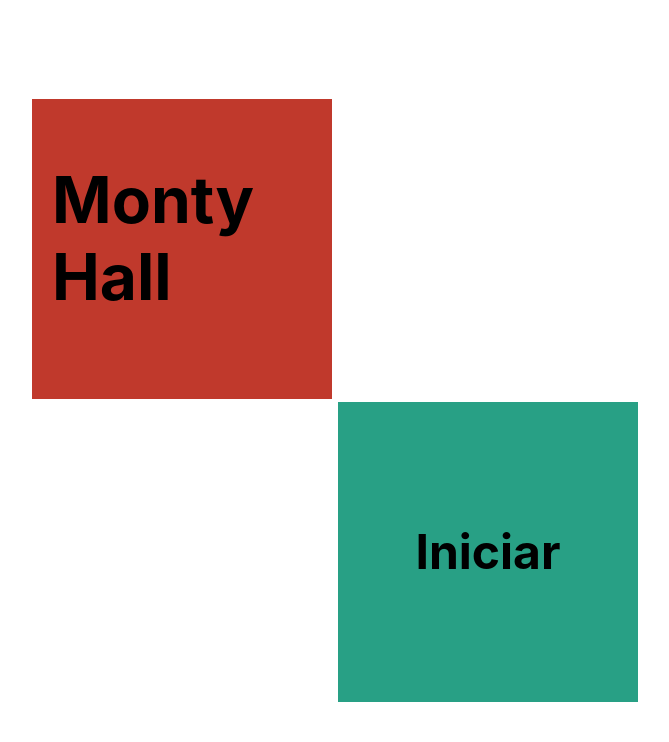
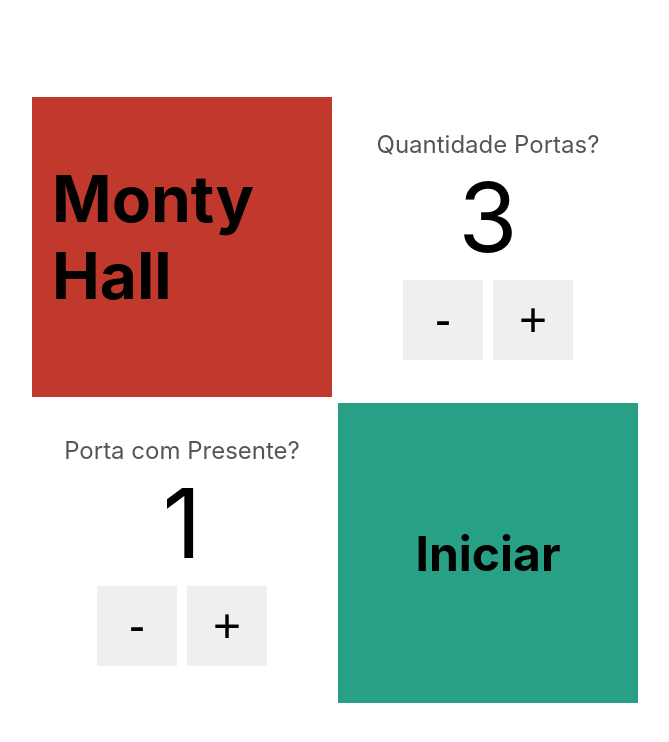
Before and after one commit to sajermann/MontyHall, a Next.js app: page / in a window 1280 px wide. Shown: the top 742 px of the page, without its empty margins (305-974 px from the left). Built offline with nearby package versions, Linux system fonts and the light colour scheme.

Commit message:
projeto finalizado

```diff
--- /dev/null
+++ b/components/InputNumber/index.module.css
@@ -0,0 +1,32 @@
+.inputNumber {
+  display: flex;
+  color: #000;
+  flex-direction: column;
+  align-items: center;
+  justify-content: center;
+  flex: 1;
+}
+
+.text {
+  color: #555;
+  font-size: 1.5rem;
+}
+
+.value {
+  font-size: 6rem;
+}
+
+.buttons {
+  display: flex;
+}
+
+.btn {
+  display: flex;
+  justify-content: center;
+  align-items: center;
+  font-size: 3rem;
+  height: 80px;
+  width: 80px;
+  margin: 5px;
+  border: none;
+}
--- /dev/null
+++ b/components/InputNumber/index.tsx
@@ -0,0 +1,27 @@
+import styles from "./index.module.css";
+
+interface Props {
+  text: string;
+  value: number;
+  onChange: (newValue: number) => void;
+}
+
+export function InputNumber(props: Props) {
+
+  function dec(){
+    props.onChange(props.value - 1)
+  }
+
+  function inc(){
+    props.onChange(props.value + 1)
+  }
+
+  return <div className={styles.inputNumber}>
+    <span className={styles.text}>{props.text}</span>
+    <span className={styles.value}>{props.value}</span>
+    <div className={styles.buttons}>
+      <button className={styles.btn} onClick={dec}>-</button>
+      <button className={styles.btn} onClick={inc}>+</button>
+    </div>
+  </div>;
+}
--- a/pages/index.module.css
+++ b/pages/index.module.css
@@ -1,8 +1,12 @@
 .form {
   display: flex;
+  flex-direction: column;
   justify-content: center;
   align-items: center;
   height: 100vh;
+}
+.form div {
+  display: flex;
 }
 .link {
   flex: 1;
@@ -10,4 +14,5 @@
   display: flex;
   justify-content: center;
   align-items: center;
+  cursor: pointer;
 }
--- a/pages/index.tsx
+++ b/pages/index.tsx
@@ -1,21 +1,37 @@
 import Link from "next/link";
+import { useState } from "react";
 import Card from "../components/Card";
+import { InputNumber } from "../components/InputNumber";
 import styles from "./index.module.css";
 
 export default function Form() {
+  const [quantityDoors, setQuantityDoors] = useState(3);
+  const [doorWithPresent, setDoorWithPresent] = useState(1);
   return (
     <div className={styles.form}>
       <div>
         <Card bgcolor="#c0392c">
           <h1>Monty Hall</h1>
         </Card>
-        <Card></Card>
+        <Card>
+          <InputNumber
+            value={quantityDoors}
+            onChange={(e) => setQuantityDoors(e)}
+            text="Quantidade Portas?"
+          />
+        </Card>
       </div>
 
       <div>
-        <Card></Card>
+        <Card>
+          <InputNumber
+            value={doorWithPresent}
+            onChange={(e) => setDoorWithPresent(e)}
+            text="Porta com Presente?"
+          />
+        </Card>
         <Card bgcolor="#28a085">
-          <Link href={`/game/4/2`}>
+          <Link href={`/game/${quantityDoors}/${doorWithPresent}`}>
             <h2 className={styles.link}>Iniciar</h2>
           </Link>
         </Card>
```
Also changed, not shown: pages/game/[doors]/[hasPresent].tsx (+12 -1 lines).
